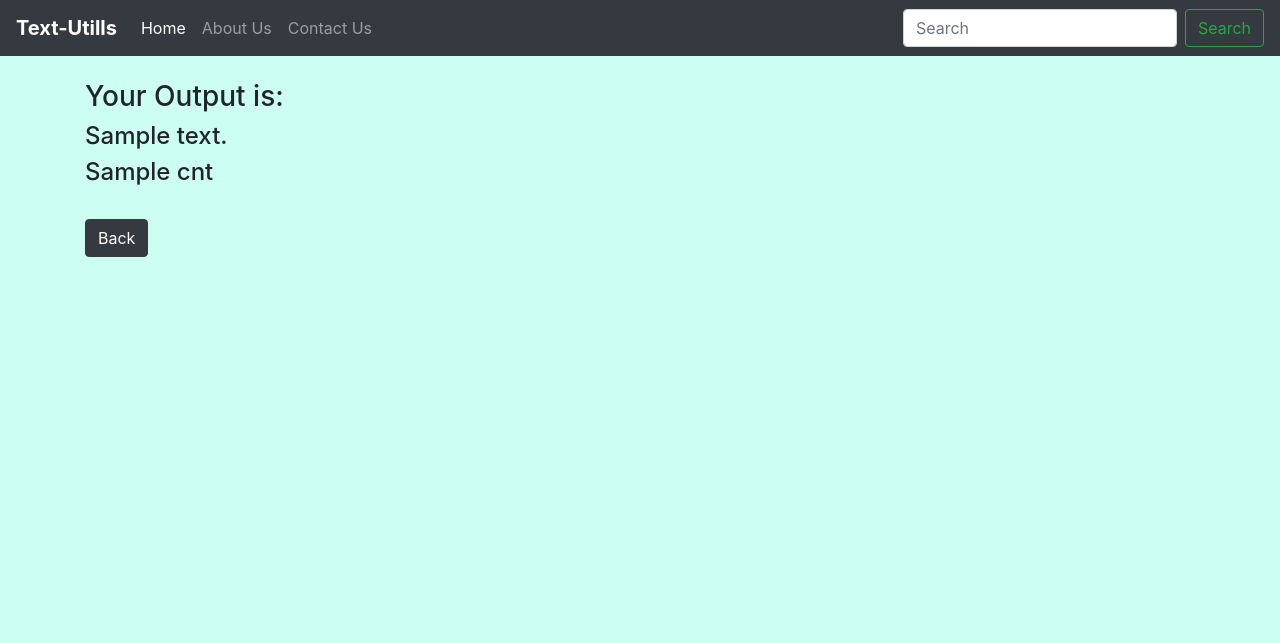
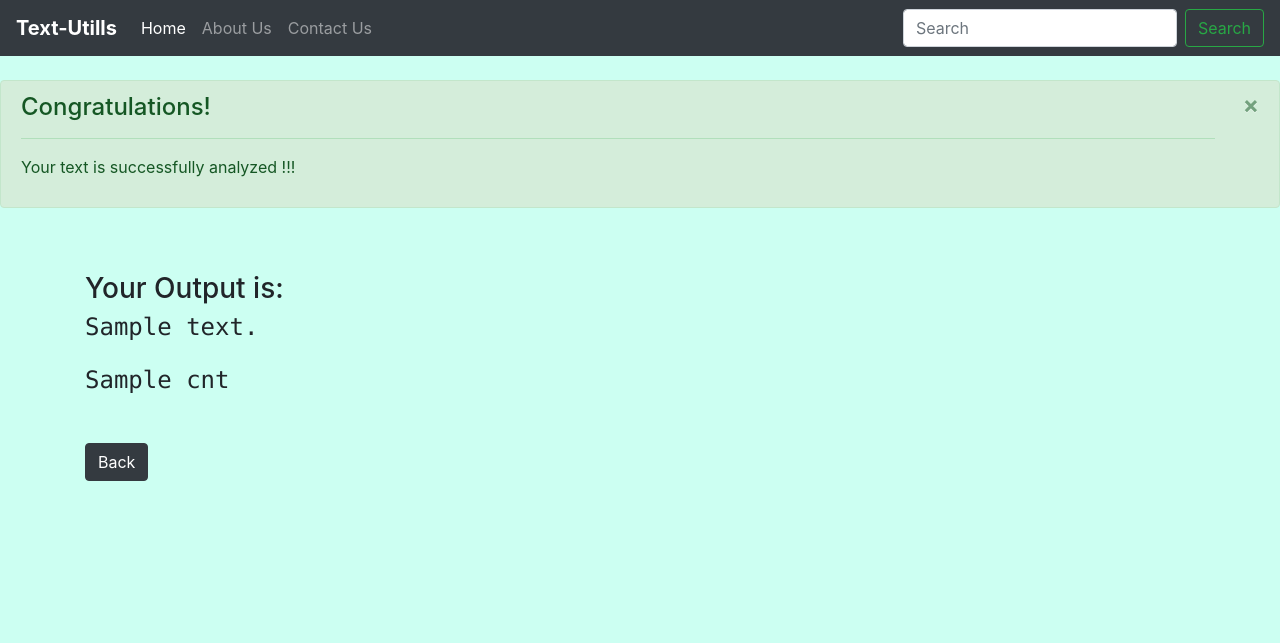
Before and after one commit to vishal-zx/text-utility-1, a Python web app: template text-utills/templates/options.html in a window 1280 px wide. Shown: the top 643 px of the page. Run offline with Jinja, Linux system fonts and the light colour scheme; the template is opened without the code that fills it: most values are stand-ins (such as "Sample title", 1, 10 or a date in 2020).

Commit message:
Update options.html

```diff
--- a/text-utills/templates/options.html
+++ b/text-utills/templates/options.html
@@ -51,10 +51,21 @@
         </form>
     </nav>
     <br>
+    <div>
+        <div class="alert alert-success alert-dismissible fade show" role="alert">
+            <h4 class="alert-heading">Congratulations!</h4>
+            <hr>
+            <p>Your text is successfully analyzed !!!</p>
+            <button type="button" class="close" data-dismiss="alert" aria-label="Close">
+                <span aria-hidden="true">&times;</span>
+            </button>
+        </div>
+    </div>
+    <br><br>
     <div class="container">
         <h3>Your Output is:</h3>
-        <h4>{{analyzed_text}}</h4>
-        <h4>{{cnt}}</h4>
+        <pre><h4>{{analyzed_text}}</h4></pre>
+        <pre><h4>{{cnt}}</h4></pre>
 
         <br>
         <button class="btn btn-dark"><a href='/' style="color: white;">Back</a></button>
```
